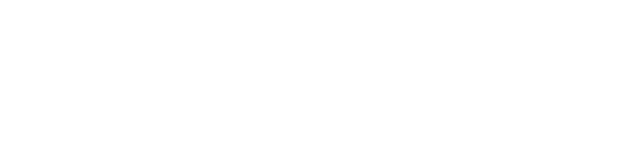
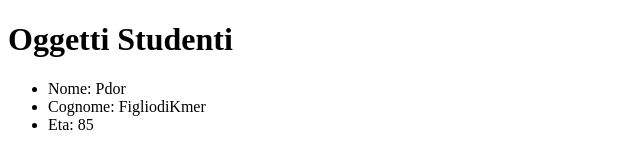
Before and after one commit to DavideSadotti/js-oggetti-studenti, a plain HTML site: page index.html in a window 1280 px wide. Shown: the whole page, without its empty margins (0-640 px from the left). Drawn offline with nearby package versions, Linux system fonts and the light colour scheme.

Commit message:
Step 1 Finito

```diff
--- a/index.html
+++ b/index.html
@@ -3,9 +3,12 @@
   <head>
     <meta charset="utf-8">
     <script src="https://ajax.googleapis.com/ajax/libs/jquery/3.3.1/jquery.min.js"></script>
-    <title>JS Simon</title>
+    <title>JS Oggetti Studenti</title>
   </head>
   <body>
+    <h1>Oggetti Studenti</h1>
+    <ul id="lista"></ul>
+
     <script src="js/script.js"></script>
   </body>
 </html>
--- a/js/script.js
+++ b/js/script.js
@@ -0,0 +1,12 @@
+// CREO UN OGGETTO STUDENTE E POI LO STAMPO A SCHERMO
+var studente = {
+  nome: 'Pdor',
+  cognome: 'FigliodiKmer',
+  eta: 85
+};
+
+var lista = $('#lista');
+
+for(var key in studente){
+  lista.append("<li>" + key.charAt(0).toUpperCase() + key.substr(1).toLowerCase() + ":" + " " + studente[key] + "</li>");
+}
```
